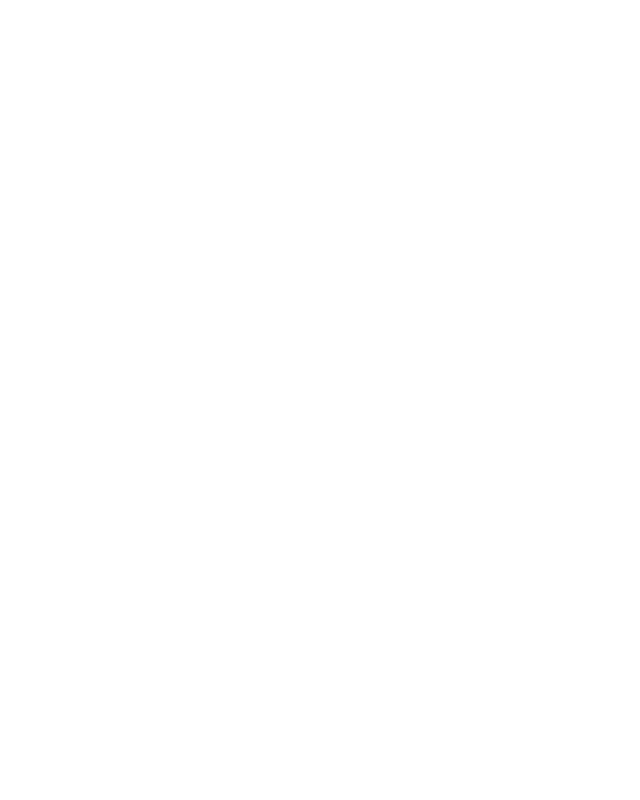
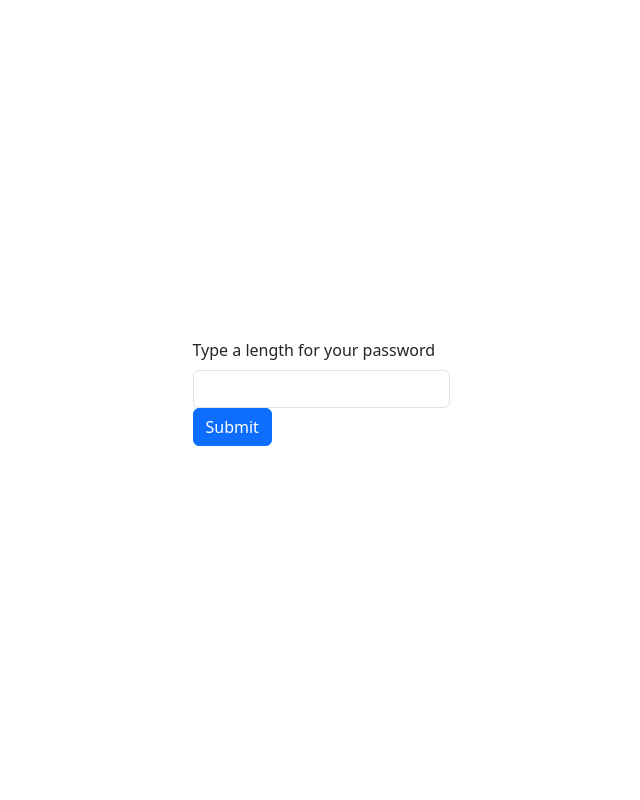
Before and after one commit to Pietromuresu/php-strong-password-generator, a PHP site: page / in a window 1280 px wide. Before the commit the part shown is empty. Shown: the whole page, without its empty margins (319-959 px from the left). Run offline with PHP 8.4, Linux system fonts and the light colour scheme.

Commit message:
Create the password

```diff
--- a/index.php
+++ b/index.php
@@ -1,5 +1,34 @@
 <?php
 
+
+$pattern_special= "! ? & % $ < > ^ + - * / ( ) [ ] { } @ # _ = ";
+$pattern_numbers= range(0, 9);
+$min = 33;
+$max = 126;
+$max_length = $_GET['maxLength'] ?? null;
+function createPassword( $min, $max, $max_length, $pattern_special, $pattern_numbers){
+  $random_password = '';
+//   for ($i= 0; $i == $max_length - 1; $i++) {
+//     $random_password .= chr(rand($min, $max));
+//   }
+
+//  if(strlen($random_password) == $max_length ){
+//   foreach($pattern_numbers as $num){
+
+//   }
+//  }
+
+//   return $random_password;
+
+  do{
+    $random_password = '';
+    for ($i= 0; $i <= $max_length - 1; $i++) {
+    $random_password .= chr(rand($min, $max));
+    }
+  }while(str_contains($random_password, $pattern_numbers) && str_contains($random_password, $pattern_special) && strtoupper($random_password) == $random_password );
+
+  return $random_password;
+}
 ?>
 
 <!DOCTYPE html>
@@ -8,11 +37,32 @@
   <meta charset="UTF-8">
   <meta http-equiv="X-UA-Compatible" content="IE=edge">
   <meta name="viewport" content="width=device-width, initial-scale=1.0">
+  <link href="https://cdn.jsdelivr.net/npm/bootstrap@5.3.0-alpha3/dist/css/bootstrap.min.css" rel="stylesheet" integrity="sha384-KK94CHFLLe+nY2dmCWGMq91rCGa5gtU4mk92HdvYe+M/SXH301p5ILy+dN9+nJOZ" crossorigin="anonymous">
   <title>Strong Password Generator</title>
 </head>
 <body>
+  <div class="container vh-100 d-flex align-items-center justify-content-center">
 
 
+  <?php if(isset($max_length)):?>
+
+    <h1 class="w-100">Your Password is: </h1> <br>
+
+    <h3><?php echo createPassword( $min , $max, $max_length, $pattern_numbers,$pattern_special )?></h3>
+  <?php else:?>
+    <form action="index.php" method='GET'>
+
+      <div class="mb-3">
+        <label for="exampleInputPassword1" class="form-label">Type a length for your password</label>
+        <input type="number" class="form-control" id="maxLength" name="maxLength">
+        <button type="submit" class="btn btn-primary">Submit</button>
+      </div>
+
+    </form>
+  <?php endif?>
+
+
+  </div>
 
 </body>
 </html>
```
